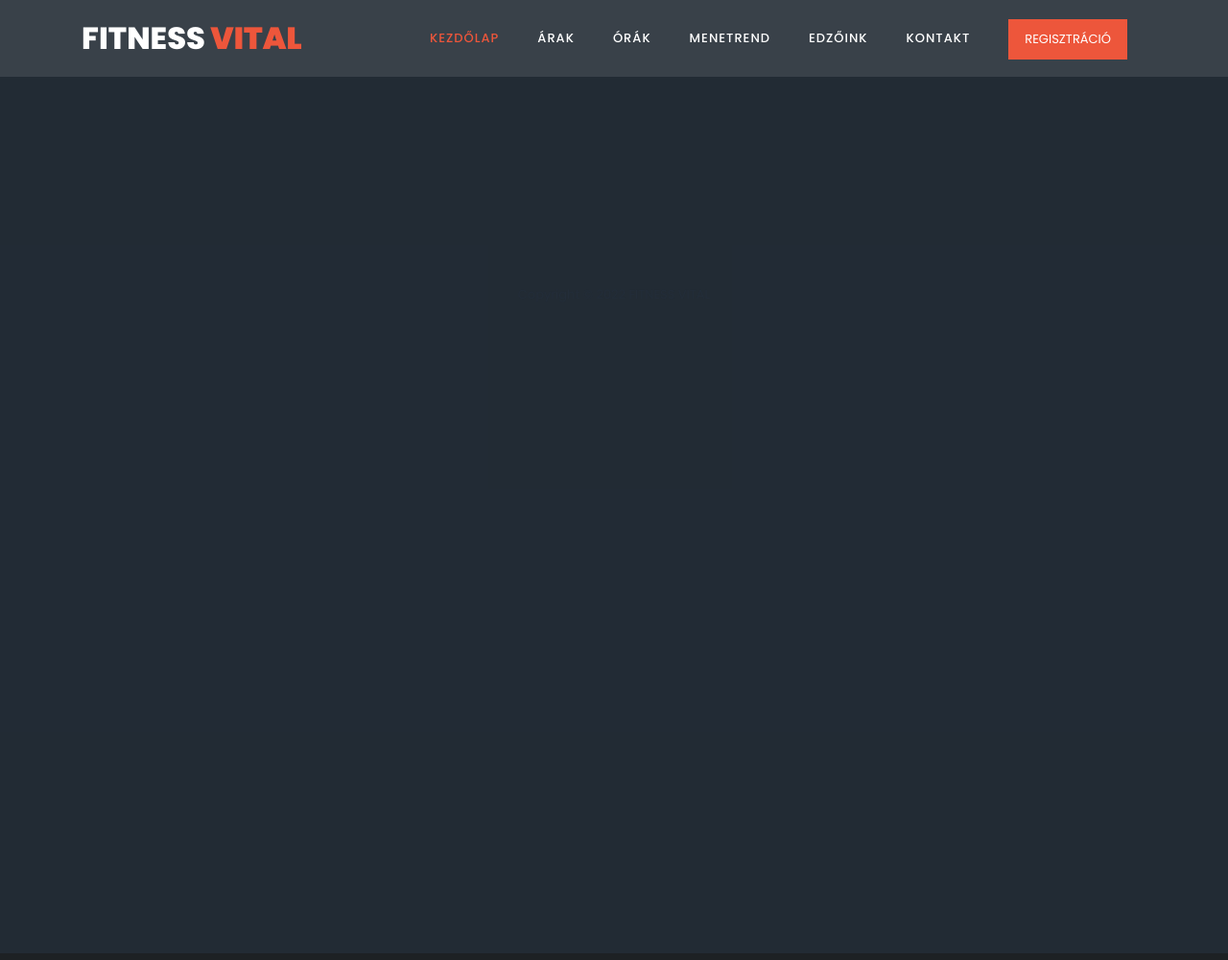
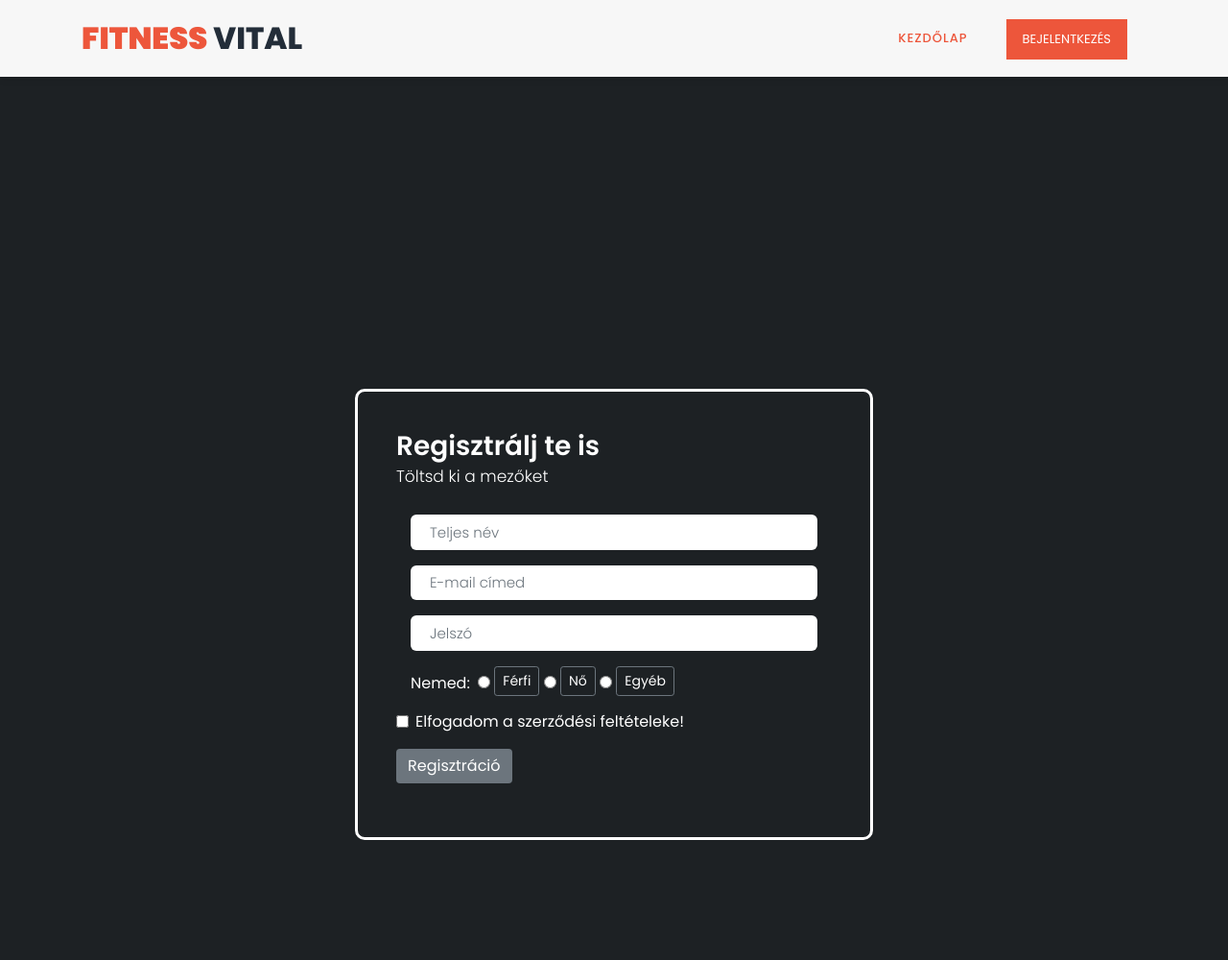
Before and after one commit to Davesko/EDZOTEREM_1, a PHP site: page /register.php in a window 1280 px wide. Shown: the whole page at 96% size. Run offline with PHP 8.4, Linux system fonts and the light colour scheme.

Commit message:
2022.03.10 javitás 1.0

```diff
--- /dev/null
+++ b/assets/css/formStyle.css
@@ -0,0 +1,154 @@
+@import url('https://fonts.googleapis.com/css2?family=Poppins:wght@300;400;500;700;900&display=swap');
+
+*, body {
+    font-family: 'Poppins', sans-serif;
+    font-weight: 400;
+    -webkit-font-smoothing: antialiased;
+    text-rendering: optimizeLegibility;
+    -moz-osx-font-smoothing: grayscale;
+}
+
+html, body {
+    height: 100%;
+    background-color: #152733;
+    overflow: hidden;
+}
+
+
+.form-holder {
+    display: flex;
+    flex-direction: column;
+    justify-content: center;
+    align-items: center;
+    text-align: center;
+    min-height: 100vh;
+}
+
+.form-holder .form-content {
+    position: relative;
+    text-align: center;
+    display: -webkit-box;
+    display: -moz-box;
+    display: -ms-flexbox;
+    display: -webkit-flex;
+    display: flex;
+    -webkit-justify-content: center;
+    justify-content: center;
+    -webkit-align-items: center;
+    align-items: center;
+    padding: 60px;
+}
+
+.form-content .form-items {
+    border: 3px solid #fff;
+    padding: 40px;
+    display: inline-block;
+    width: 100%;
+    min-width: 540px;
+    -webkit-border-radius: 10px;
+    -moz-border-radius: 10px;
+    border-radius: 10px;
+    text-align: left;
+    -webkit-transition: all 0.4s ease;
+    transition: all 0.4s ease;
+}
+
+.form-content h3 {
+    color: #fff;
+    text-align: left;
+    font-size: 28px;
+    font-weight: 600;
+    margin-bottom: 5px;
+}
+
+.form-content h3.form-title {
+    margin-bottom: 30px;
+}
+
+.form-content p {
+    color: #fff;
+    text-align: left;
+    font-size: 17px;
+    font-weight: 300;
+    line-height: 20px;
+    margin-bottom: 30px;
+}
+
+
+.form-content label, .was-validated .form-check-input:invalid~.form-check-label, .was-validated .form-check-input:valid~.form-check-label{
+    color: #fff;
+}
+
+.form-content input[type=text], .form-content input[type=password], .form-content input[type=email], .form-content select {
+    width: 100%;
+    padding: 9px 20px;
+    text-align: left;
+    border: 0;
+    outline: 0;
+    border-radius: 6px;
+    background-color: #fff;
+    font-size: 15px;
+    font-weight: 300;
+    color: #8D8D8D;
+    -webkit-transition: all 0.3s ease;
+    transition: all 0.3s ease;
+    margin-top: 16px;
+}
+
+
+.btn-primary{
+    background-color: #6C757D;
+    outline: none;
+    border: 0px;
+    box-shadow: none;
+}
+
+.btn-primary:hover, .btn-primary:focus, .btn-primary:active{
+    background-color: #495056;
+    outline: none !important;
+    border: none !important;
+    box-shadow: none;
+}
+
+.form-content textarea {
+    position: static !important;
+    width: 100%;
+    padding: 8px 20px;
+    border-radius: 6px;
+    text-align: left;
+    background-color: #fff;
+    border: 0;
+    font-size: 15px;
+    font-weight: 300;
+    color: #8D8D8D;
+    outline: none;
+    resize: none;
+    height: 120px;
+    -webkit-transition: none;
+    transition: none;
+    margin-bottom: 14px;
+}
+
+.form-content textarea:hover, .form-content textarea:focus {
+    border: 0;
+    background-color: #ebeff8;
+    color: #8D8D8D;
+}
+
+.mv-up{
+    margin-top: -9px !important;
+    margin-bottom: 8px !important;
+}
+
+.invalid-feedback{
+    color: #ff606e;
+}
+
+.valid-feedback{
+    color: #2acc80;
+}
+
+#asdasd{
+    margin-left: 30%;
+    margin-right: 30%;
+}
--- a/assets/js/custom.js
+++ b/assets/js/custom.js
@@ -123,3 +123,20 @@
 
 
 })(window.jQuery);
+
+
+(function () {
+	'use strict'
+	const forms = document.querySelectorAll('.requires-validation')
+	Array.from(forms)
+		.forEach(function (form) {
+			form.addEventListener('submit', function (event) {
+				if (!form.checkValidity()) {
+					event.preventDefault()
+					event.stopPropagation()
+				}
+
+				form.classList.add('was-validated')
+			}, false)
+		})
+})()
--- a/footer.php
+++ b/footer.php
@@ -19,12 +19,13 @@
 <script src="assets/js/custom.js"></script>
 
 
+
 <!-- ***** Footer Start ***** -->
 <footer>
-    <div class="container">
-        <div class="row">
+    <div class=" justify-content-center justify-content-lg-between p-4 border-bottom">
+        <div>
             <div class="col-lg-12">
-                <p>Copyright &copy; 2022 FITNESS VITAL
+                <p style="color: black">Copyright &copy; 2022 FITNESS VITAL</p>
 
 
 
--- a/header.php
+++ b/header.php
@@ -18,7 +18,7 @@
 
     <link rel="stylesheet" href="assets/css/templatemo-training-studio.css">
 
-    <link rel="stylesheet" href="assets/css/style.css.css">
+
 
 </head>
 
--- a/index.php
+++ b/index.php
@@ -17,7 +17,7 @@
                 <h6>Nézz be hozzánk egy edzésre</h6>
                 <h2>Fitness <em>Vital</em></h2>
                 <div class="main-button scroll-to-section">
-                    <a href="#features">Légy te is tag</a>
+                    <a href="register.php">Légy te is tag</a>
                 </div>
             </div>
         </div>
--- a/register.php
+++ b/register.php
@@ -1,28 +1,64 @@
 
 
-<?php include "header.php" ?>
+<head>
+
+    <meta charset="utf-8">
+
+
+    <meta name="author" content="">
+    <link href="https://fonts.googleapis.com/css?family=Poppins:100,100i,200,200i,300,300i,400,400i,500,500i,600,600i,700,700i,800,800i,900,900i&display=swap" rel="stylesheet">
+
+    <title >Fitness Vital</title>
+
+
+    <link rel="icon" href="assets/images/logo.jpg" type="image/icon type">
+
+
+    <link rel="stylesheet" type="text/css" href="assets/css/bootstrap.min.css">
+
+    <link rel="stylesheet" type="text/css" href="assets/css/font-awesome.css">
+
+    <link rel="stylesheet" href="assets/css/templatemo-training-studio.css">
+
+    <link rel="stylesheet" href="assets/css/formStyle.css">
+
+</head>
+
+<body>
+
+
+
+
+
+
+<header class="header-area header-sticky">
+    <div class="container">
+        <div class="row">
+            <div class="col-12">
+                <nav class="main-nav">
+                    <!-- ***** Logo Start ***** -->
+                    <a href="index.php" class="logo"><em>FITNESS</em> VITAL</a>
+                    <!-- ***** Logo End ***** -->
+                    <!-- ***** Menu Start ***** -->
+                    <ul class="nav">
+                        <li class="scroll-to-section"><a href="index.php" class="active">KEZDŐLAP</a></li>
+
+                        <li class="main-button"><a href="register.php">Bejelentkezés</a></li>
+                    </ul>
+                    <a class='menu-trigger'>
+                        <span>Menu</span>
+                    </a>
+                    <!-- ***** Menu End ***** -->
+                </nav>
+            </div>
+        </div>
+    </div>
+</header>
 
 
 <body style="background-color: #1d2124">
 
 <!-- ***** Main Banner Area Start ***** -->
-<div class="container bg-dark"  >
-
-</div>
-
-<br>
-<br>
-<br>
-
-
-
-<section class="video-overlay header-text">
-    <div class="container" style="margin: 500px">
-
-
-
-    </div>
-</section>
 
 
 
@@ -31,15 +67,78 @@
 
 
 
-<!-- ***** Main Banner Area End ***** -->
 
-<br>
-<br>
-<br>
-<br>
-<br>
-<br>
-<br>
-<br>
-<?php include "footer.php" ?>
+
+
+<div class="section-heading dark-bg" >
+    <div class="container ">
+        <div class="form-body">
+            <div class="row justify-content-center">
+                <div class="form-holder">
+                    <div class="form-content">
+                        <div class="form-items">
+                            <h3>Regisztrálj te is</h3>
+                            <p>Töltsd ki a mezőket</p>
+                            <form class="requires-validation" novalidate>
+
+                                <div class="col-md-12">
+                                    <input class="form-control" type="text" name="name" placeholder="Teljes név" required>
+                                    <div class="valid-feedback">Username field is valid!</div>
+                                    <div class="invalid-feedback">Username field cannot be blank!</div>
+                                </div>
+                                <div class="col-md-12">
+                                    <input class="form-control" type="email" name="email" placeholder="E-mail címed" required>
+                                    <div class="valid-feedback">Email field is valid!</div>
+                                    <div class="invalid-feedback">Email field cannot be blank!</div>
+                                </div>
+                                <div class="col-md-12">
+                                    <input class="form-control" type="password" name="password" placeholder="Jelszó" required>
+                                    <div class="valid-feedback">Password field is valid!</div>
+                                    <div class="invalid-feedback">Password field cannot be blank!</div>
+                                </div>
+
+
+                                <div class="col-md-12 mt-3">
+                                    <label class="mb-3 mr-1" for="gender">Nemed: </label>
+
+                                    <input type="radio" class="btn-check" name="gender" id="male" autocomplete="off" required>
+                                    <label class="btn btn-sm btn-outline-secondary" for="male">Férfi</label>
+
+                                    <input type="radio" class="btn-check" name="gender" id="female" autocomplete="off" required>
+                                    <label class="btn btn-sm btn-outline-secondary" for="female">Nő</label>
+
+                                    <input type="radio" class="btn-check" name="gender" id="secret" autocomplete="off" required>
+                                    <label class="btn btn-sm btn-outline-secondary" for="secret">Egyéb</label>
+                                    <div class="valid-feedback mv-up">You selected a gender!</div>
+                                    <div class="invalid-feedback mv-up">Please select a gender!</div>
+                                </div>
+
+                                <div class="form-check">
+                                    <input class="form-check-input" type="checkbox" value="" id="invalidCheck" required>
+                                    <label class="form-check-label">Elfogadom a szerződési feltételeke!</label>
+                                    <div class="invalid-feedback">Please confirm that the entered data are all correct!</div>
+                                </div>
+
+
+                                <div class="form-button mt-3">
+                                    <button id="submit" type="submit" class="btn btn-primary">Regisztráció</button>
+                                </div>
+                            </form>
+                        </div>
+                    </div>
+                </div>
+            </div>
+        </div>
+    </div>
+
+
+</div>
+
+<section class="section">
+
+<div style="margin-top: 850px" >
+<?php include "footer.php"?>
+</div>
+</section>
+
 </body>
```
Also changed, not shown: assets/css/style.css (deleted), 1 other file.
